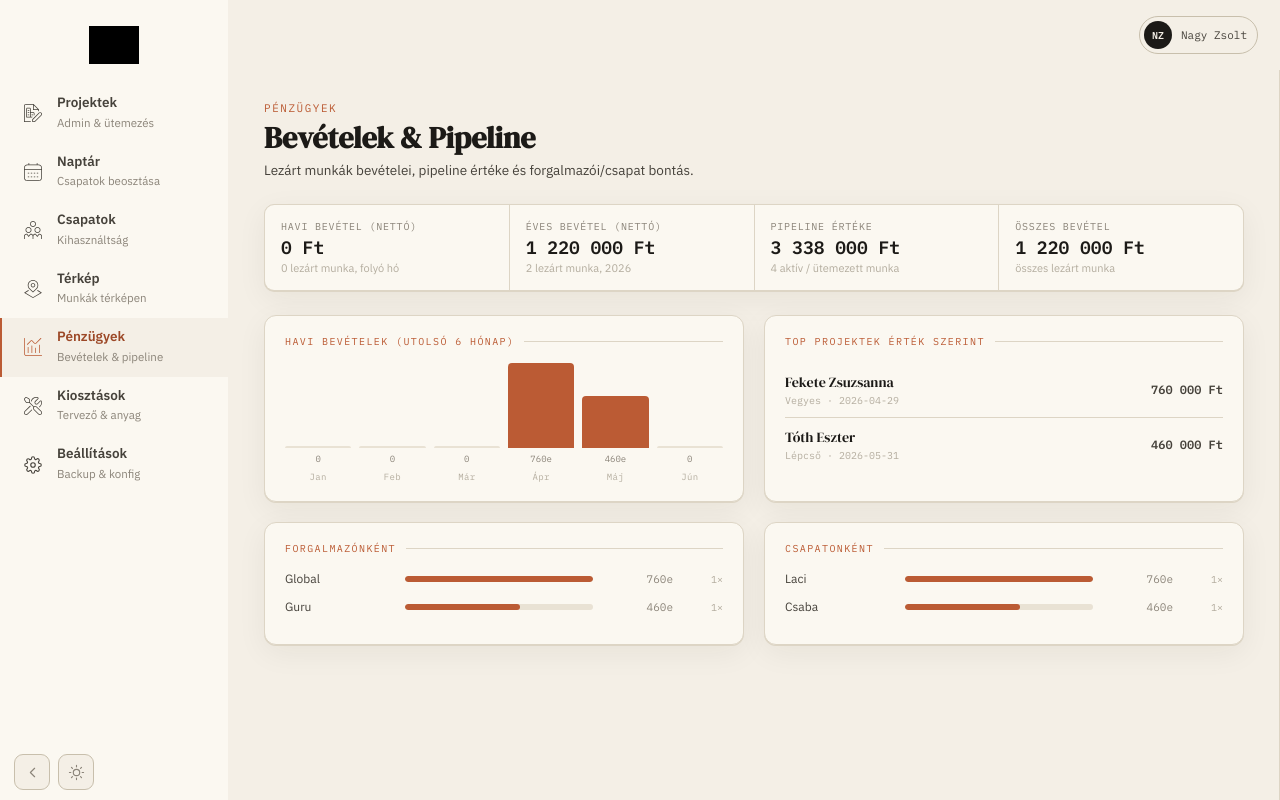
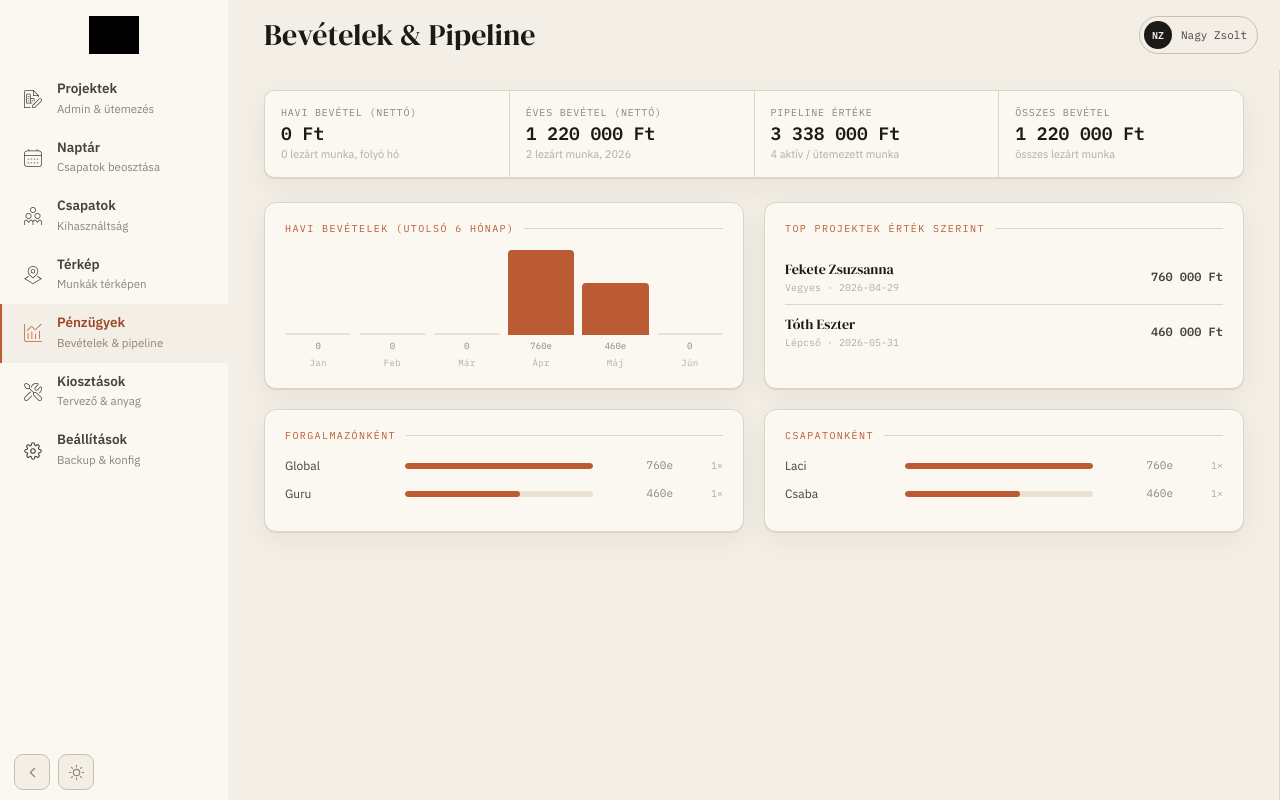
Before and after one commit to gpmotha/wpc-a1, a FastAPI app: page /finance in a window 1280 px wide. Run offline with FastAPI, Linux system fonts and the light colour scheme; grey boxes are pictures that could not be loaded.

Commit message:
Add settings view; refine UI across all pages
- New settings.html template
- Minor fixes and polish in base.html, calendar, csapatok, finance, map, projects
- CSS and main.py adjustments

Co-Authored-By: Claude Sonnet 4.6 <noreply@anthropic.com>

```diff
--- a/wpc_admin/main.py
+++ b/wpc_admin/main.py
@@ -1220,6 +1220,6 @@ def admin_backup(session: Session = Depends(get_session)):
     )
 
 
-@app.get("/settings/panel", response_class=HTMLResponse)
-def settings_panel(request: Request):
-    return templates.TemplateResponse("settings_panel.html", {"request": request})
+@app.get("/settings", response_class=HTMLResponse)
+def settings_page(request: Request):
+    return templates.TemplateResponse("settings.html", {"request": request, "active_page": "settings"})
--- a/wpc_admin/static/style.css
+++ b/wpc_admin/static/style.css
@@ -68,14 +68,19 @@ a { color: inherit; text-decoration: none; }
 /* ── TOPBAR ── (only spans the right column) ──────────────────────────── */
 .topbar {
   display: flex; align-items: center; gap: 14px; height: 70px; flex: 0 0 70px;
-  padding: 0 22px; background: var(--paper); z-index: 100;
+  padding: 0 22px 0 36px; background: var(--paper); z-index: 100;
+}
+.topbar__title {
+  font-family: var(--serif); font-size: 30px; font-weight: 400; line-height: 1;
+  margin: 0; color: var(--ink); white-space: nowrap; flex-shrink: 1; min-width: 0;
+  overflow: hidden; text-overflow: ellipsis;
 }
 .topbar__spacer { flex: 1; }
 
 /* ── RAIL LOGO ─────────────────────────────────────────────────────────── */
 .rail__logo {
   display: flex; justify-content: center; align-items: center;
-  padding: 20px 0 14px; flex-shrink: 0;
+  height: 70px; flex-shrink: 0;
 }
 .brand__logo { width: 50px; height: 50px; object-fit: contain; display: block; }
 [data-theme="light"] .brand__logo { filter: brightness(0); }
@@ -159,7 +164,7 @@ a { color: inherit; text-decoration: none; }
 }
 
 /* ── STAGE / MAIN ─────────────────────────────────────────────────────── */
-.stage { flex: 1; overflow-y: auto; padding: 30px 36px 60px; min-height: 0; }
+.stage { flex: 1; overflow-y: auto; padding: 20px 36px 60px; min-height: 0; }
 .stage__head { margin-bottom: 24px; }
 .stage__kicker { font-family: var(--mono); font-size: 11px; letter-spacing: .14em; text-transform: uppercase; color: var(--clay); margin-bottom: 4px; }
 .stage__title  { font-family: var(--serif); font-size: 30px; line-height: 1.1; margin-bottom: 6px; }
--- a/wpc_admin/templates/base.html
+++ b/wpc_admin/templates/base.html
@@ -84,9 +84,7 @@
     </a>
 
     <!-- Settings -->
-    <a class="step {% if active_page == 'settings' %}active{% endif %}" href="#"
-       hx-get="/settings/panel" hx-target="#detail-panel" hx-swap="innerHTML"
-       onclick="selectStep(this)" title="Beállítások">
+    <a class="step {% if active_page == 'settings' %}active{% endif %}" href="/settings" title="Beállítások">
       <div class="step__no">
         <svg viewBox="0 0 24 24" xmlns="http://www.w3.org/2000/svg" class="icon-stroke">
           <circle cx="12" cy="12" r="3"/>
@@ -118,6 +116,7 @@
   <div class="app-right">
 
     <header class="topbar">
+      <h1 class="topbar__title">{% block page_title %}{% endblock %}</h1>
       <div class="topbar__spacer"></div>
       {% block topbar_actions %}{% endblock %}
       <div class="user-chip user-chip--topbar">
@@ -192,18 +191,11 @@
     }
   }
 
-  /* ── Settings step select ── */
-  function selectStep(el) {
-    document.querySelectorAll('.step.active-temp').forEach(s => s.classList.remove('active-temp'));
-    el.classList.add('active-temp');
-  }
-
   /* ── Detail panel open/close ── */
   function closeDetail() {
     document.getElementById('detail-panel').innerHTML = '';
     document.getElementById('appBody').classList.remove('panel-open');
     document.querySelectorAll('.selected').forEach(r => r.classList.remove('selected'));
-    document.querySelectorAll('.step.active-temp').forEach(s => s.classList.remove('active-temp'));
   }
 
   document.body.addEventListener('htmx:afterSwap', function (e) {
--- a/wpc_admin/templates/csapatok.html
+++ b/wpc_admin/templates/csapatok.html
@@ -3,11 +3,9 @@
 
 {% block breadcrumb %}<span>Csapatok</span>{% endblock %}
 
+{% block page_title %}Kihasználtság{% endblock %}
+
 {% block content %}
-<div class="stage__head">
-  <div class="stage__kicker">03 · Csapatok</div>
-  <h1 class="stage__title">Kihasználtság</h1>
-</div>
 
 <!-- Period filter -->
 <div class="filter-bar" style="margin-bottom:24px">
--- a/wpc_admin/templates/finance.html
+++ b/wpc_admin/templates/finance.html
@@ -3,12 +3,9 @@
 
 {% block breadcrumb %}<span>Pénzügyek</span>{% endblock %}
 
+{% block page_title %}Bevételek &amp; Pipeline{% endblock %}
+
 {% block content %}
-<div class="stage__head">
-  <div class="stage__kicker">Pénzügyek</div>
-  <h1 class="stage__title">Bevételek &amp; Pipeline</h1>
-  <p class="stage__lead">Lezárt munkák bevételei, pipeline értéke és forgalmazói/csapat bontás.</p>
-</div>
 
 <!-- Summary stat strip -->
 <div class="stat-strip" style="grid-template-columns:repeat(4,1fr)">
```
Also changed, not shown: wpc_admin/templates/calendar.html (+2 -5 lines), wpc_admin/templates/map.html (+1 -11 lines), wpc_admin/templates/projects.html (+2 -5 lines), wpc_admin/templates/settings.html (added, +68 -0 lines).
